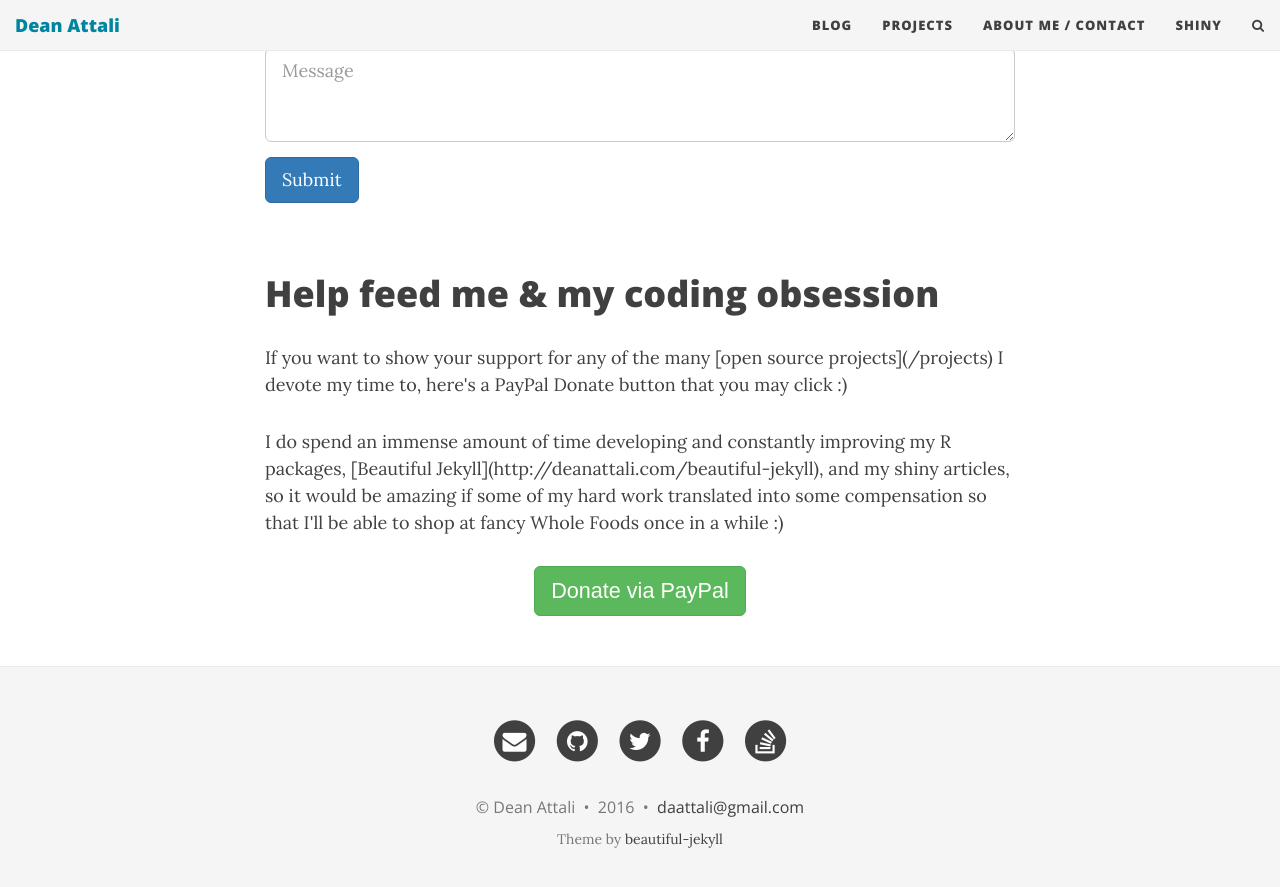
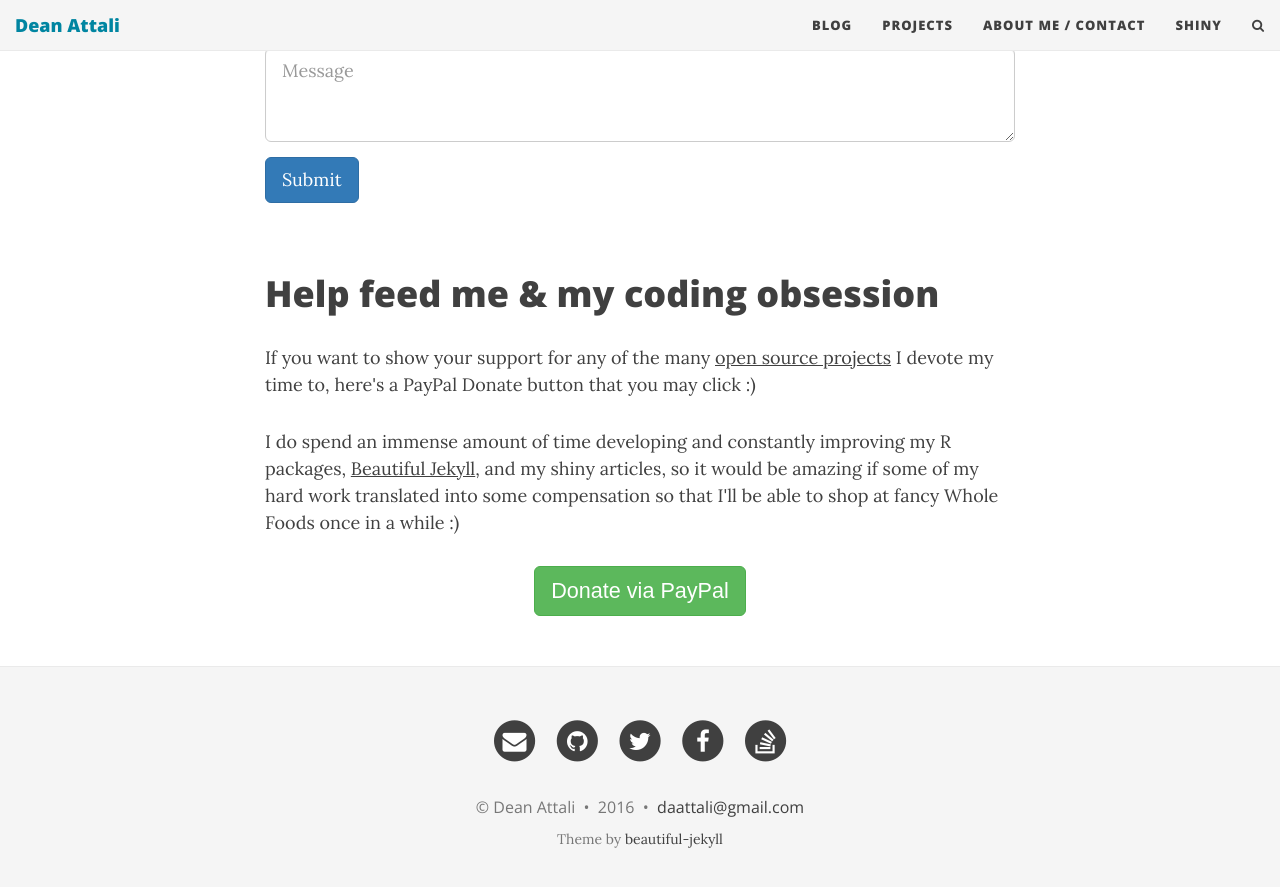
Before and after one commit to daattali/daattali.github.io, a Jekyll site: the page built from aboutme.html, in a window 1280 px wide and 900 px high, scrolled down 1424 px. Shown: the top 887 px of the window. Built offline with Jekyll 4.4.1, drawn with Linux system fonts in a browser that asks for light colours; nearby versions of some CDN libraries; some of the changed lines change nothing that is shown.

Commit message:
fix format of feedme section

```diff
--- a/aboutme.html
+++ b/aboutme.html
@@ -80,9 +80,9 @@ Grew up in <i>Tel Aviv, Israel</i>, moved to <i>Toronto, Canada</i> during my te
 
 <div id="feed-meeee">
   <br/>
-  <h1 id="contact">Help feed me & my coding obsession</h1>
-  <p>If you want to show your support for any of the many [open source projects](/projects) I devote my time to, here's a PayPal Donate button that you may click :)</p>
-  <p>I do spend an immense amount of time developing and constantly improving my R packages, [Beautiful Jekyll](http://deanattali.com/beautiful-jekyll), and my shiny articles, so it would be amazing if some of my hard work translated into some compensation so that I'll be able to shop at fancy Whole Foods once in a while :)</p>
+  <h1>Help feed me & my coding obsession</h1>
+  <p>If you want to show your support for any of the many <a href="/projects">open source projects</a> I devote my time to, here's a PayPal Donate button that you may click :)</p>
+  <p>I do spend an immense amount of time developing and constantly improving my R packages, <a href="http://deanattali.com/beautiful-jekyll">Beautiful Jekyll</a>, and my shiny articles, so it would be amazing if some of my hard work translated into some compensation so that I'll be able to shop at fancy Whole Foods once in a while :)</p>
   <div id="paypalbtn">
     <a class="btn btn-lg btn-success" href="https://www.paypal.me/daattali/10">Donate via PayPal</a>
   </div>
```
